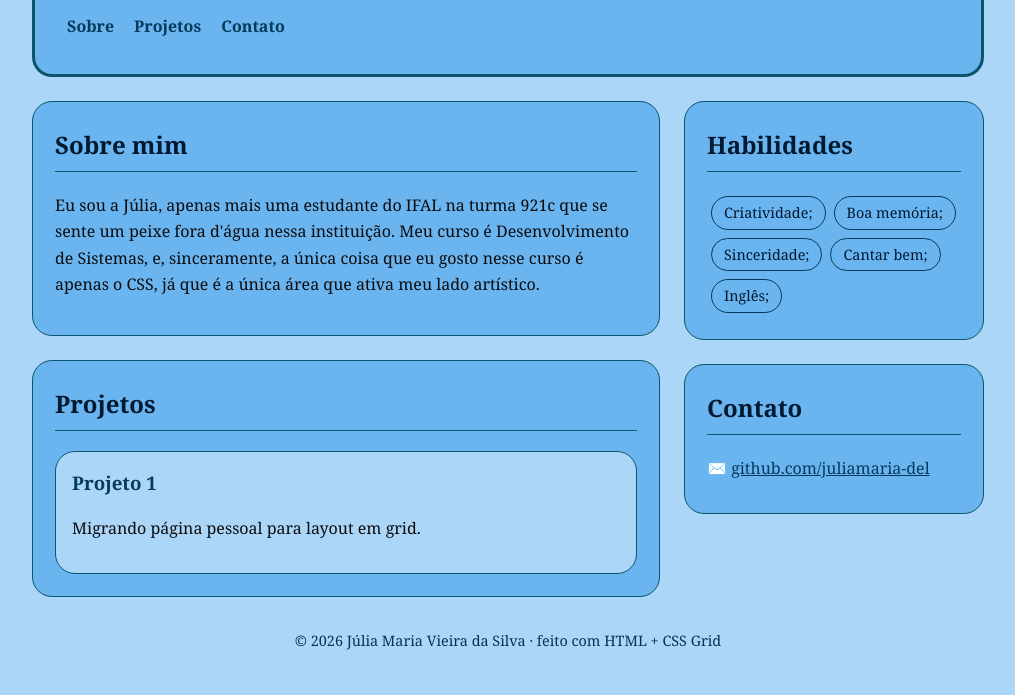
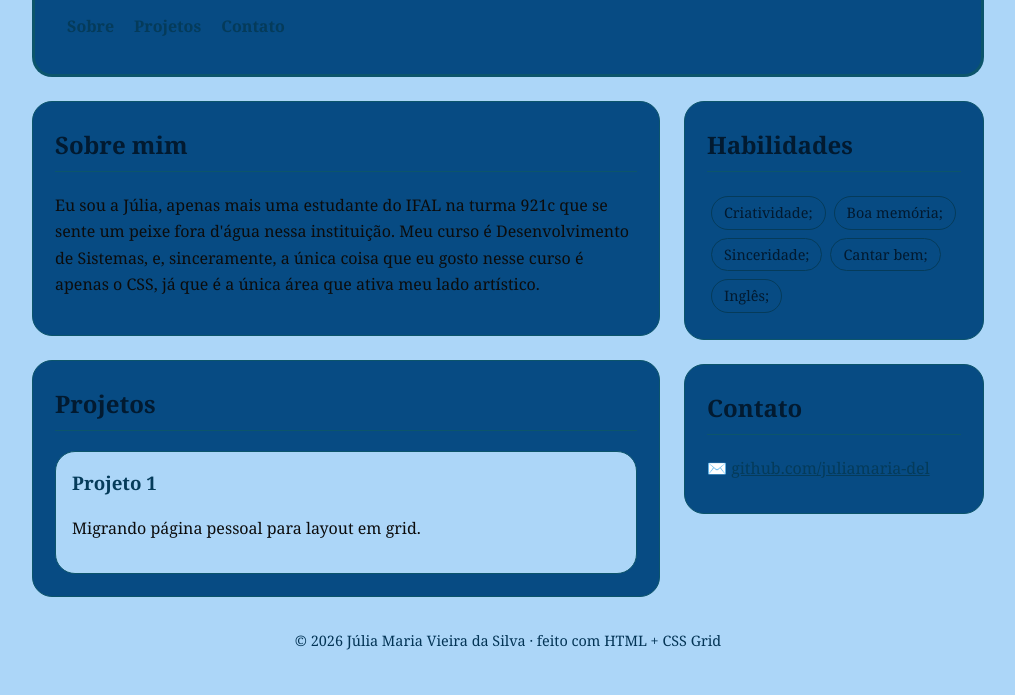
Before and after one commit to juliamaria-del/juliamaria-del.github.io, a plain HTML site: page index.html in a window 1280 px wide. Shown: the part 178-873 px from the top of the page, without its empty margins (132-1147 px from the left). Drawn offline with Linux system fonts and the light colour scheme.

Commit message:
mudei a cor da superfície de novo

```diff
--- a/style.css
+++ b/style.css
@@ -12,7 +12,7 @@
   --texto: #0c0c0c;
   --suave: #033455;
   --fundo: #acd6f8;
-  --superficie: #6ab4f0;
+  --superficie: #074b83;
   --borda: #0c556b;
   --raio: 20px;
 }
```
